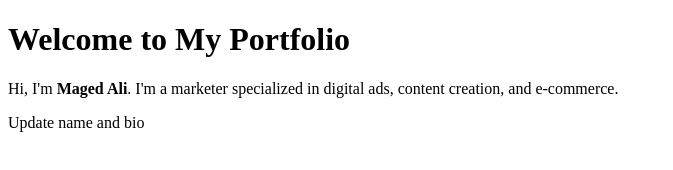
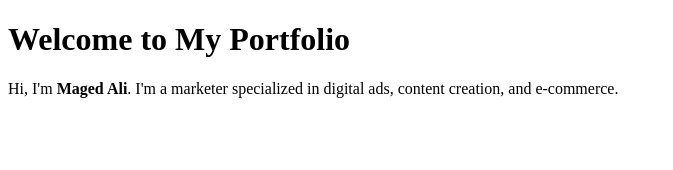
Before and after one commit to MagedAli721/Maged-Ali, a plain HTML site: page index.html in a window 1280 px wide. Shown: the whole page, without its empty margins (0-673 px from the left). Drawn offline with Linux system fonts and the light colour scheme.

Commit message:
Update index.html

```diff
--- a/index.html
+++ b/index.html
@@ -9,4 +9,3 @@
   <p>Hi, I'm <strong>Maged Ali</strong>. I'm a marketer specialized in digital ads, content creation, and e-commerce.</p>
 </body>
 </html>
-Update name and bio
```
